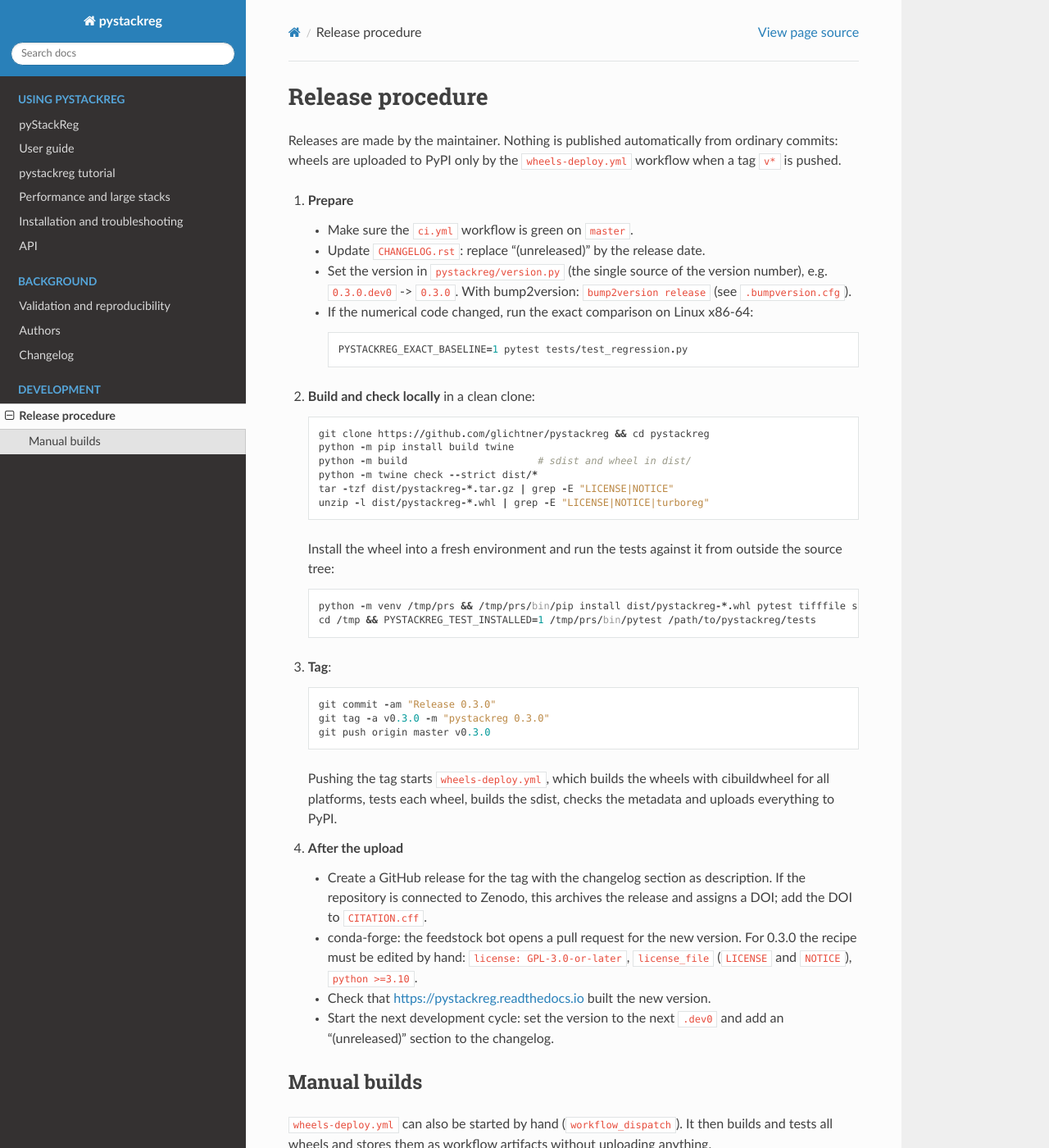
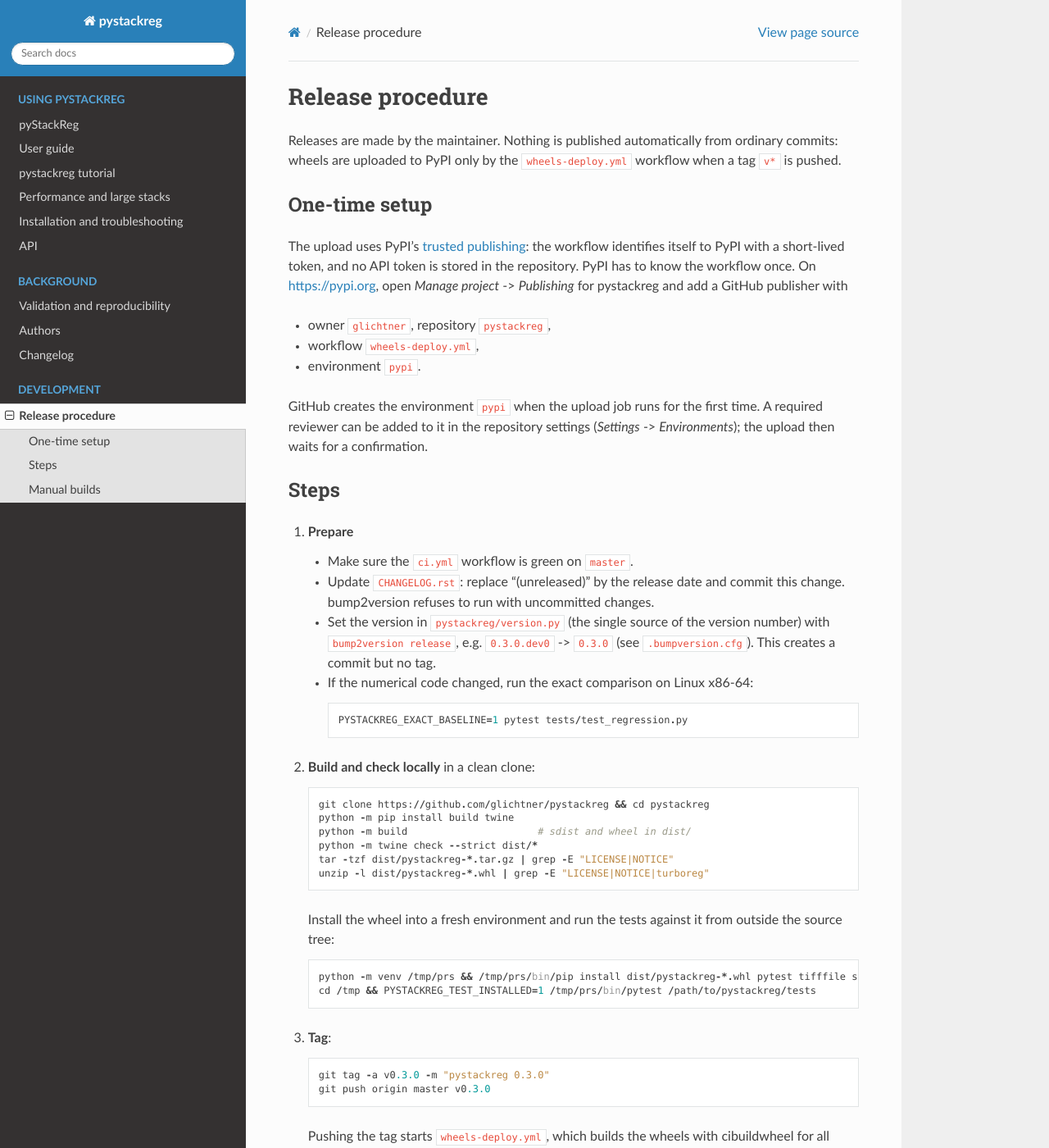
Before and after one commit to glichtner/pystackreg, a Sphinx documentation site: the page built from docs/release.rst, in a window 1280 px wide and 1400 px high. Shown: the whole window at 82% size. Built offline with Sphinx 7.4.7 and the Read the Docs theme 3.1.0, drawn with Linux system fonts in a browser that asks for light colours; some of the changed text lies outside the part shown.

Commit message:
ci: upload to PyPI with trusted publishing
The upload job of wheels-deploy.yml used an API token stored as the
repository secret PYPI_PASSWORD and installed twine into the runner's
system Python. It now uses pypa/gh-action-pypi-publish with an OpenID
Connect token (id-token: write) in the environment "pypi"; no secret is
needed. The job still runs only for pushed version tags and only after
all wheels were tested and the distributions were checked.

docs/release.rst describes the one-time setup of the trusted publisher on
PyPI and corrects the procedure: the changelog is committed before
bump2version runs, bump2version commits the version itself, and the next
development version is set with "bump2version patch".

```diff
--- a/docs/release.rst
+++ b/docs/release.rst
@@ -5,13 +5,35 @@ Releases are made by the maintainer. Nothing is published automatically from
 ordinary commits: wheels are uploaded to PyPI only by the
 ``wheels-deploy.yml`` workflow when a tag ``v*`` is pushed.
 
+One-time setup
+--------------
+
+The upload uses PyPI's `trusted publishing
+<https://docs.pypi.org/trusted-publishers/>`_: the workflow identifies itself
+to PyPI with a short-lived token, and no API token is stored in the
+repository. PyPI has to know the workflow once. On https://pypi.org, open
+*Manage project* -> *Publishing* for pystackreg and add a GitHub publisher
+with
+
+* owner ``glichtner``, repository ``pystackreg``,
+* workflow ``wheels-deploy.yml``,
+* environment ``pypi``.
+
+GitHub creates the environment ``pypi`` when the upload job runs for the first
+time. A required reviewer can be added to it in the repository settings
+(*Settings* -> *Environments*); the upload then waits for a confirmation.
+
+Steps
+-----
+
 1. **Prepare**
 
    * Make sure the ``ci.yml`` workflow is green on ``master``.
-   * Update ``CHANGELOG.rst``: replace "(unreleased)" by the release date.
+   * Update ``CHANGELOG.rst``: replace "(unreleased)" by the release date and
+     commit this change. bump2version refuses to run with uncommitted changes.
    * Set the version in ``pystackreg/version.py`` (the single source of the
-     version number), e.g. ``0.3.0.dev0`` -> ``0.3.0``. With bump2version:
-     ``bump2version release`` (see ``.bumpversion.cfg``).
+     version number) with ``bump2version release``, e.g. ``0.3.0.dev0`` ->
+     ``0.3.0`` (see ``.bumpversion.cfg``). This creates a commit but no tag.
    * If the numerical code changed, run the exact comparison on Linux
      x86-64::
 
@@ -34,7 +56,6 @@ ordinary commits: wheels are uploaded to PyPI only by the
 
 3. **Tag**::
 
-       git commit -am "Release 0.3.0"
        git tag -a v0.3.0 -m "pystackreg 0.3.0"
        git push origin master v0.3.0
 
@@ -46,13 +67,17 @@ ordinary commits: wheels are uploaded to PyPI only by the
 
    * Create a GitHub release for the tag with the changelog section as
      description. If the repository is connected to Zenodo, this archives the
-     release and assigns a DOI; add the DOI to ``CITATION.cff``.
+     release and assigns a DOI; add the DOI to ``CITATION.cff``. Zenodo only
+     archives releases that are created after the repository was enabled
+     there.
    * conda-forge: the feedstock bot opens a pull request for the new version.
      For 0.3.0 the recipe must be edited by hand: ``license: GPL-3.0-or-later``,
-     ``license_file`` (``LICENSE`` and ``NOTICE``), ``python >=3.10``.
+     ``license_file`` (``LICENSE`` and ``NOTICE``), ``python >=3.10`` and the
+     build requirements ``numpy >=2.0`` and ``setuptools >=77``.
    * Check that https://pystackreg.readthedocs.io built the new version.
-   * Start the next development cycle: set the version to the next
-     ``.dev0`` and add an "(unreleased)" section to the changelog.
+   * Start the next development cycle: ``bump2version patch`` sets the
+     version to the next ``.dev0`` (``0.3.0`` -> ``0.3.1.dev0``); add an
+     "(unreleased)" section to the changelog.
 
 Manual builds
 -------------
```
Also changed, not shown: 1 other file.
